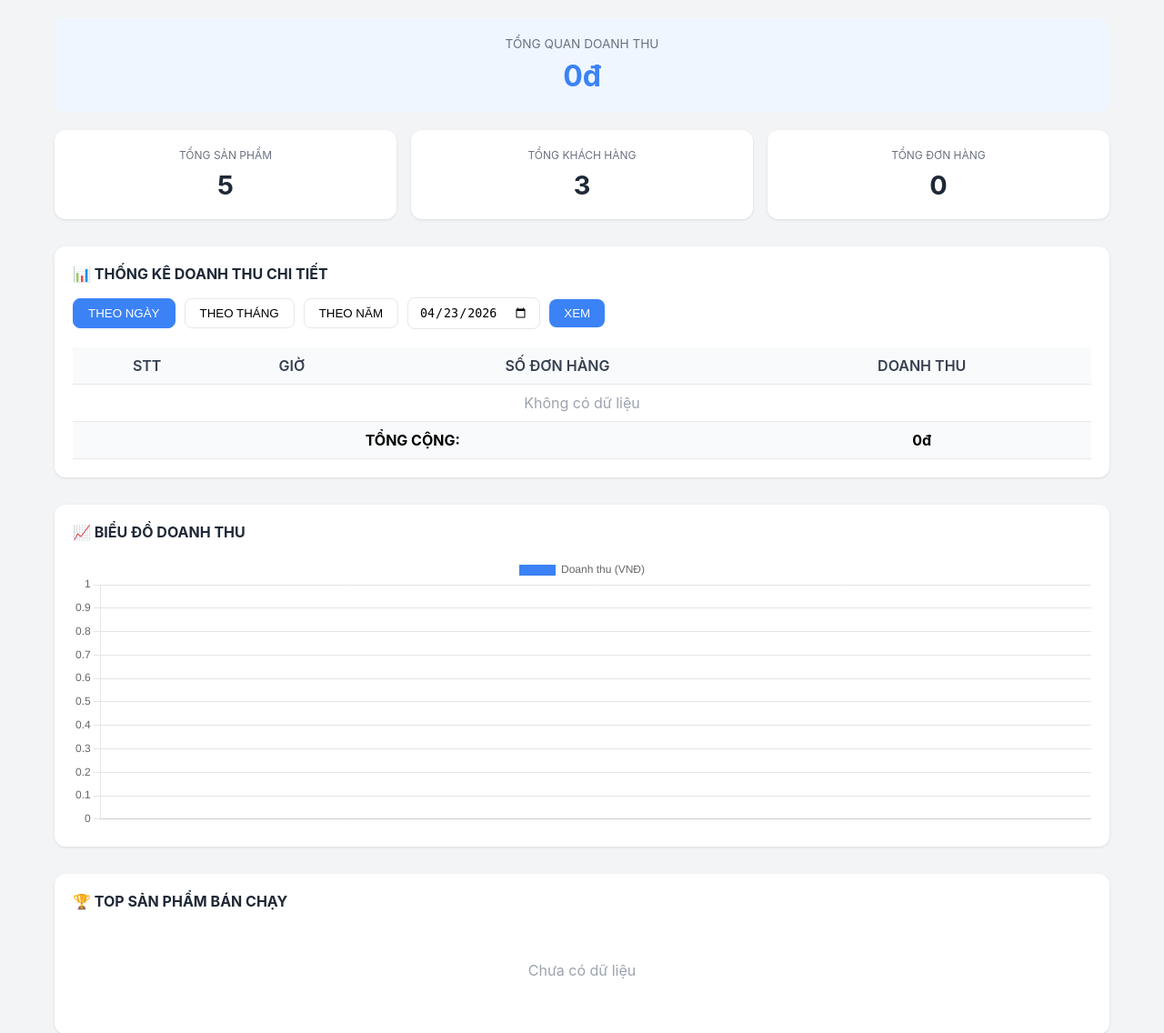
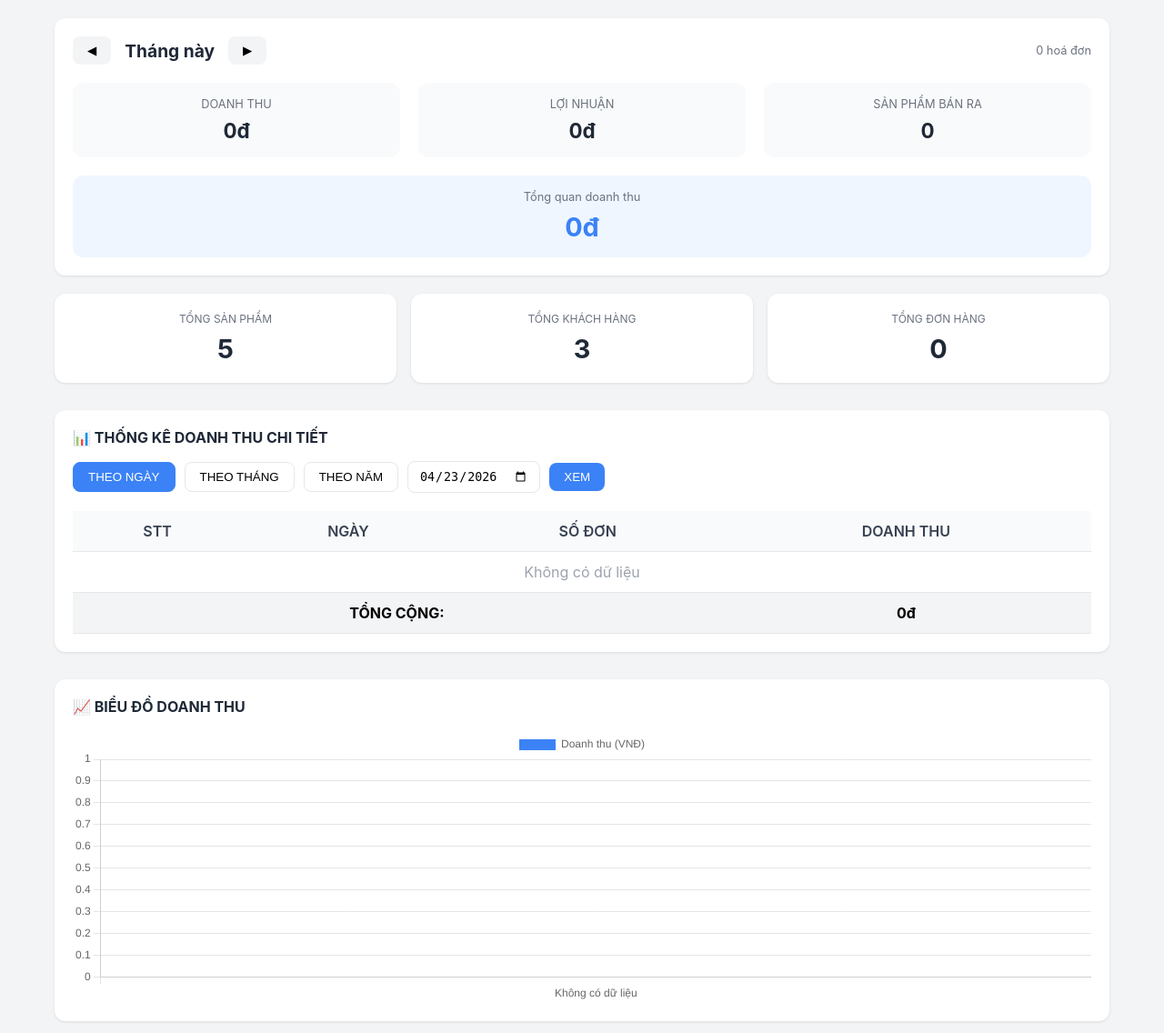
Before and after one commit to vinhvinhcuteee/pos-minh-thien-phuc, a Flask app: page /reports in a window 1280 px wide. Shown: the part 93-1229 px from the top of the page at 91% size. Run offline with Flask 3, Linux system fonts and the light colour scheme; the visitor is signed in with stand-in values (Sample User, id 1); data comes from the database, SQL or seed files in the repository; data that the repository does not hold is empty.

Commit message:
Update reports.html

```diff
--- a/templates/reports.html
+++ b/templates/reports.html
@@ -56,30 +56,97 @@
             padding: 20px;
         }
 
-        /* Thống kê tổng quan */
+        /* Thống kê tháng */
+        .month-stats {
+            background: white;
+            border-radius: 12px;
+            padding: 20px;
+            margin-bottom: 20px;
+            box-shadow: 0 1px 3px rgba(0,0,0,0.1);
+        }
+
+        .month-header {
+            display: flex;
+            justify-content: space-between;
+            align-items: center;
+            margin-bottom: 20px;
+            flex-wrap: wrap;
+            gap: 10px;
+        }
+
+        .month-selector {
+            display: flex;
+            align-items: center;
+            gap: 15px;
+        }
+
+        .month-selector button {
+            background: #f3f4f6;
+            border: none;
+            padding: 8px 16px;
+            border-radius: 8px;
+            cursor: pointer;
+            font-weight: 500;
+        }
+
+        .month-selector button:hover {
+            background: #e5e7eb;
+        }
+
+        .month-display {
+            font-size: 1.2rem;
+            font-weight: bold;
+            color: #1f2937;
+        }
+
+        .stats-row {
+            display: grid;
+            grid-template-columns: repeat(3, 1fr);
+            gap: 20px;
+            margin-bottom: 20px;
+        }
+
+        .stat-box {
+            background: #f9fafb;
+            border-radius: 12px;
+            padding: 16px;
+            text-align: center;
+        }
+
+        .stat-box .stat-label {
+            font-size: 0.8rem;
+            color: #6b7280;
+            margin-bottom: 8px;
+        }
+
+        .stat-box .stat-value {
+            font-size: 1.4rem;
+            font-weight: bold;
+            color: #1f2937;
+        }
+
         .revenue-summary {
             background: #eff6ff;
             border-radius: 12px;
-            padding: 20px;
-            margin-bottom: 20px;
+            padding: 16px;
             text-align: center;
         }
 
         .revenue-summary .revenue-label {
-            font-size: 0.85rem;
+            font-size: 0.8rem;
             color: #6b7280;
             margin-bottom: 8px;
         }
 
         .revenue-summary .revenue-number {
-            font-size: 2rem;
+            font-size: 1.8rem;
             font-weight: bold;
             color: #3b82f6;
         }
 
         .stats-overview {
             display: grid;
-            grid-template-columns: repeat(auto-fit, minmax(200px, 1fr));
+            grid-template-columns: repeat(3, 1fr);
             gap: 16px;
             margin-bottom: 30px;
         }
@@ -125,7 +192,7 @@
         }
 
         .detail-table th, .detail-table td {
-            padding: 10px;
+            padding: 12px;
             text-align: center;
             border-bottom: 1px solid #e5e7eb;
         }
@@ -134,6 +201,10 @@
             background: #f9fafb;
             font-weight: 600;
             color: #374151;
+        }
+
+        .detail-table tr:hover {
+            background: #f9fafb;
         }
 
         .chart-container {
@@ -226,11 +297,11 @@
         }
 
         @media (max-width: 768px) {
+            .stats-row, .stats-overview {
+                grid-template-columns: 1fr;
+            }
             .stat-value {
                 font-size: 1.2rem;
-            }
-            .revenue-summary .revenue-number {
-                font-size: 1.5rem;
             }
         }
     </style>
@@ -249,10 +320,38 @@
     </div>
 
     <div class="container">
-        <!-- Tổng quan doanh thu -->
+        <!-- Thống kê tháng này -->
+        <div class="month-stats">
+            <div class="month-header">
+                <div class="month-selector">
+                    <button onclick="changeMonth(-1)">◀</button>
+                    <span class="month-display" id="monthDisplay">Tháng này</span>
+                    <button onclick="changeMonth(1)">▶</button>
+                </div>
+                <div style="font-size: 0.8rem; color: #6b7280;">
+                    <span id="invoiceCount">0</span> hoá đơn
+                </div>
+            </div>
+
+            <div class="stats-row">
+                <div class="stat-box">
+                    <div class="stat-label">DOANH THU</div>
+                    <div class="stat-value" id="monthRevenue">0đ</div>
+                </div>
+                <div class="stat-box">
+                    <div class="stat-label">LỢI NHUẬN</div>
+                    <div class="stat-value" id="monthProfit">0đ</div>
+                </div>
+                <div class="stat-box">
+                    <div class="stat-label">SẢN PHẨM BÁN RA</div>
+                    <div class="stat-value" id="totalSold">0</div>
+                </div>
+            </div>
+
             <div class="revenue-summary">
-            <div class="revenue-label">TỔNG QUAN DOANH THU</div>
+                <div class="revenue-label">Tổng quan doanh thu</div>
                 <div class="revenue-number" id="totalRevenue">0đ</div>
+            </div>
         </div>
 
         <!-- Thống kê nhanh -->
@@ -271,7 +370,7 @@
             </div>
         </div>
 
-        <!-- Bảng thống kê chi tiết doanh thu theo ngày/tháng -->
+        <!-- Bảng thống kê chi tiết -->
         <div class="detail-table">
             <h3>📊 THỐNG KÊ DOANH THU CHI TIẾT</h3>
             <div class="date-selector">
@@ -281,23 +380,23 @@
                 <input type="date" id="customDate" value="">
                 <button onclick="loadCustomReport()">XEM</button>
             </div>
-            <div style="overflow-x: auto;">
+            <div style="overflow-x: auto; max-height: 400px; overflow-y: auto;">
                 <table id="detailTable">
                     <thead>
-                        <tr id="tableHeader">
+                        <tr>
                             <th>STT</th>
                             <th id="colLabel">NGÀY</th>
-                            <th>SỐ ĐƠN HÀNG</th>
+                            <th>SỐ ĐƠN</th>
                             <th>DOANH THU</th>
                         </tr>
                     </thead>
                     <tbody id="detailTableBody">
-                        <tr><td colspan="4" class="empty-state">Đang tải...</td></tr>
+                        <tr><td colspan="4" class="empty-state">Đang tải dữ liệu...</td></tr>
                     </tbody>
-                    <tfoot id="tableFooter" style="background: #f9fafb;">
-                        <tr>
-                            <td colspan="3"><strong>TỔNG CỘNG:</strong></td>
-                            <td id="totalRevenueDetail"><strong>0đ</strong></td>
+                    <tfoot id="tableFooter">
+                        <tr style="background: #f3f4f6; font-weight: bold;">
+                            <td colspan="3">TỔNG CỘNG:</td>
+                            <td id="totalRevenueDetail">0đ</td>
                         </tr>
                     </tfoot>
                 </table>
@@ -322,18 +421,16 @@
     <script>
         let revenueChart = null;
         let currentReportType = 'day';
+        let currentMonthOffset = 0;
 
         async function loadStats() {
+            try {
                 const res = await fetch('/api/stats');
                 const data = await res.json();
 
                 document.getElementById('totalProducts').innerText = data.total_products || 0;
                 document.getElementById('totalCustomers').innerText = data.total_customers || 0;
                 document.getElementById('totalOrders').innerText = data.total_orders || 0;
-
-            // Tính tổng doanh thu
-            const totalRevenue = data.month_revenue || 0;
-            document.getElementById('totalRevenue').innerHTML = formatMoney(totalRevenue);
 
                 if (data.top_products && data.top_products.length > 0) {
                     document.getElementById('topProductsList').innerHTML = data.top_products.map((p, idx) => `
@@ -345,6 +442,64 @@
                 } else {
                     document.getElementById('topProductsList').innerHTML = '<div class="empty-state">Chưa có dữ liệu</div>';
                 }
+            } catch (error) {
+                console.error('Lỗi loadStats:', error);
+            }
+        }
+
+        async function loadMonthStats() {
+            try {
+                const now = new Date();
+                const year = now.getFullYear();
+                const month = now.getMonth() + 1 + currentMonthOffset;
+
+                let targetYear = year;
+                let targetMonth = month;
+
+                if (targetMonth > 12) {
+                    targetYear++;
+                    targetMonth = 1;
+                } else if (targetMonth < 1) {
+                    targetYear--;
+                    targetMonth = 12;
+                }
+
+                const monthNames = ['Tháng 1', 'Tháng 2', 'Tháng 3', 'Tháng 4', 'Tháng 5', 'Tháng 6',
+                                   'Tháng 7', 'Tháng 8', 'Tháng 9', 'Tháng 10', 'Tháng 11', 'Tháng 12'];
+
+                if (currentMonthOffset === 0) {
+                    document.getElementById('monthDisplay').innerText = 'Tháng này';
+                } else {
+                    document.getElementById('monthDisplay').innerText = `${monthNames[targetMonth-1]} ${targetYear}`;
+                }
+
+                const res = await fetch(`/api/reports/detail?type=month&date=${targetYear}-${String(targetMonth).padStart(2, '0')}`);
+                const data = await res.json();
+
+                let totalRevenue = 0;
+                let totalOrders = 0;
+
+                data.forEach(day => {
+                    totalRevenue += day.revenue || 0;
+                    totalOrders += day.order_count || 0;
+                });
+
+                const profit = totalRevenue * 0.3;
+
+                document.getElementById('monthRevenue').innerHTML = formatMoney(totalRevenue);
+                document.getElementById('monthProfit').innerHTML = formatMoney(profit);
+                document.getElementById('invoiceCount').innerHTML = totalOrders;
+                document.getElementById('totalRevenue').innerHTML = formatMoney(totalRevenue);
+                document.getElementById('totalSold').innerHTML = '0';
+
+            } catch (error) {
+                console.error('Lỗi loadMonthStats:', error);
+            }
+        }
+
+        function changeMonth(delta) {
+            currentMonthOffset += delta;
+            loadMonthStats();
         }
 
         async function loadReport(type) {
@@ -356,14 +511,21 @@
             if (type === 'month') document.getElementById('btnMonth').classList.add('active');
             if (type === 'year') document.getElementById('btnYear').classList.add('active');
 
+            try {
                 const res = await fetch(`/api/reports/detail?type=${type}`);
                 const data = await res.json();
+
+                console.log('Dữ liệu nhận được:', data); // Debug
 
                 // Cập nhật bảng chi tiết
                 updateDetailTable(type, data);
 
                 // Cập nhật biểu đồ
                 updateChart(type, data);
+            } catch (error) {
+                console.error('Lỗi loadReport:', error);
+                document.getElementById('detailTableBody').innerHTML = '<tr><td colspan="4" class="empty-state">Lỗi tải dữ liệu</td></tr>';
+            }
         }
 
         function updateDetailTable(type, data) {
@@ -371,11 +533,14 @@
             const colLabel = document.getElementById('colLabel');
             let totalRevenue = 0;
 
+            if (!data || data.length === 0) {
+                tbody.innerHTML = '<tr><td colspan="4" class="empty-state">Không có dữ liệu</td></tr>';
+                document.getElementById('totalRevenueDetail').innerHTML = '0đ';
+                return;
+            }
+
             if (type === 'day') {
                 colLabel.innerText = 'GIỜ';
-                if (data.length === 0) {
-                    tbody.innerHTML = '<tr><td colspan="4" class="empty-state">Không có dữ liệu</td></tr>';
-                } else {
                 tbody.innerHTML = data.map((item, idx) => {
                     totalRevenue += item.revenue || 0;
                     return `
@@ -387,65 +552,61 @@
                         </tr>
                     `;
                 }).join('');
-                }
             } else if (type === 'month') {
                 colLabel.innerText = 'NGÀY';
-                if (data.length === 0) {
-                    tbody.innerHTML = '<tr><td colspan="4" class="empty-state">Không có dữ liệu</td></tr>';
-                } else {
                 tbody.innerHTML = data.map((item, idx) => {
                     totalRevenue += item.revenue || 0;
-                        const date = new Date(item.day);
+                    const date = item.day ? new Date(item.day) : null;
+                    const dayStr = date ? `${date.getDate()}/${date.getMonth() + 1}` : item.day;
                     return `
                         <tr>
                             <td>${idx + 1}</td>
-                                <td>${date.getDate()}/${date.getMonth() + 1}/${date.getFullYear()}</td>
+                            <td>${dayStr}</td>
+                            <td>${item.order_count || 0}</td>
+                            <td>${formatMoney(item.revenue || 0)}</td>
+                        </tr>
+                    `;
+                }).join('');
+            } else if (type === 'year') {
+                colLabel.innerText = 'THÁNG';
+                tbody.innerHTML = data.map((item, idx) => {
+                    totalRevenue += item.revenue || 0;
+                    const date = item.month ? new Date(item.month) : null;
+                    const monthStr = date ? `Tháng ${date.getMonth() + 1}/${date.getFullYear()}` : item.month;
+                    return `
+                        <tr>
+                            <td>${idx + 1}</td>
+                            <td>${monthStr}</td>
                             <td>${item.order_count || 0}</td>
                             <td>${formatMoney(item.revenue || 0)}</td>
                         </tr>
                     `;
                 }).join('');
             }
-            } else if (type === 'year') {
-                colLabel.innerText = 'THÁNG';
-                if (data.length === 0) {
-                    tbody.innerHTML = '<tr><td colspan="4" class="empty-state">Không có dữ liệu</td></tr>';
-                } else {
-                    tbody.innerHTML = data.map((item, idx) => {
-                        totalRevenue += item.revenue || 0;
-                        const date = new Date(item.month);
-                        return `
-                            <tr>
-                                <td>${idx + 1}</td>
-                                <td>Tháng ${date.getMonth() + 1}/${date.getFullYear()}</td>
-                                <td>${item.order_count || 0}</td>
-                                <td>${formatMoney(item.revenue || 0)}</td>
-                            </tr>
-                        `;
-                    }).join('');
-                }
-            }
 
-            document.getElementById('totalRevenueDetail').innerHTML = `<strong>${formatMoney(totalRevenue)}</strong>`;
+            document.getElementById('totalRevenueDetail').innerHTML = formatMoney(totalRevenue);
         }
 
         function updateChart(type, data) {
             let labels = [];
             let revenues = [];
 
-            if (type === 'day') {
+            if (!data || data.length === 0) {
+                labels = ['Không có dữ liệu'];
+                revenues = [0];
+            } else if (type === 'day') {
                 labels = data.map(d => `${d.hour}:00`);
                 revenues = data.map(d => d.revenue || 0);
             } else if (type === 'month') {
                 labels = data.map(d => {
-                    const date = new Date(d.day);
-                    return `${date.getDate()}/${date.getMonth() + 1}`;
+                    const date = d.day ? new Date(d.day) : null;
+                    return date ? `${date.getDate()}/${date.getMonth() + 1}` : d.day;
                 });
                 revenues = data.map(d => d.revenue || 0);
             } else if (type === 'year') {
                 labels = data.map(d => {
-                    const date = new Date(d.month);
-                    return `Th${date.getMonth() + 1}`;
+                    const date = d.month ? new Date(d.month) : null;
+                    return date ? `T${date.getMonth() + 1}` : d.month;
                 });
                 revenues = data.map(d => d.revenue || 0);
             }
@@ -497,11 +658,15 @@
             const date = document.getElementById('customDate').value;
             if (!date) return;
 
+            try {
                 const res = await fetch(`/api/reports/detail?type=${currentReportType}&date=${date}`);
                 const data = await res.json();
 
                 updateDetailTable(currentReportType, data);
                 updateChart(currentReportType, data);
+            } catch (error) {
+                console.error('Lỗi loadCustomReport:', error);
+            }
         }
 
         function formatMoney(amount) {
@@ -519,9 +684,12 @@
         }
 
         // Set default date
-        document.getElementById('customDate').value = new Date().toISOString().split('T')[0];
+        const today = new Date().toISOString().split('T')[0];
+        document.getElementById('customDate').value = today;
 
+        // Load dữ liệu
         loadStats();
+        loadMonthStats();
         loadReport('day');
     </script>
 </body>
```
Lines whose indentation alone changed are shown as unchanged.
